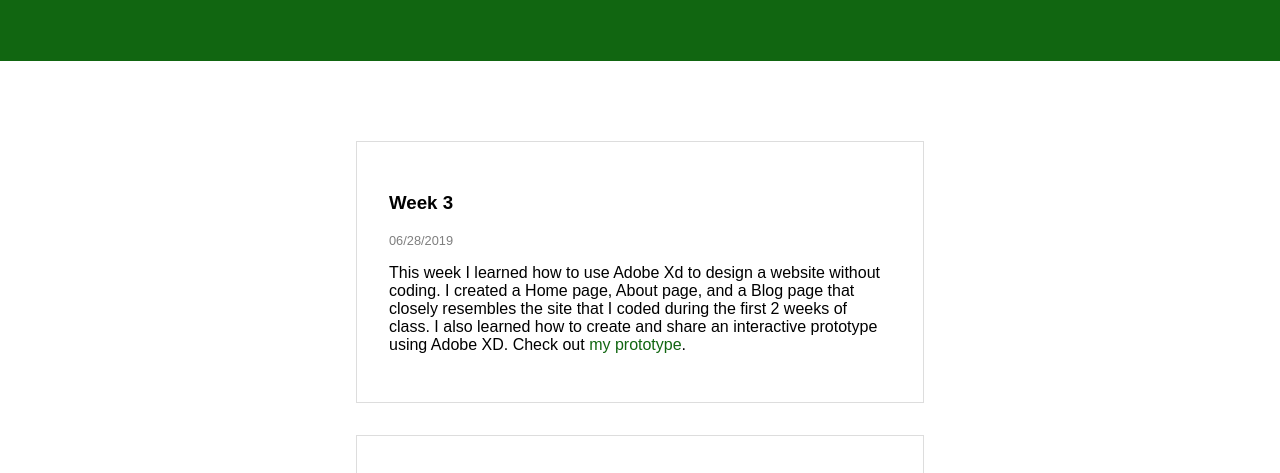
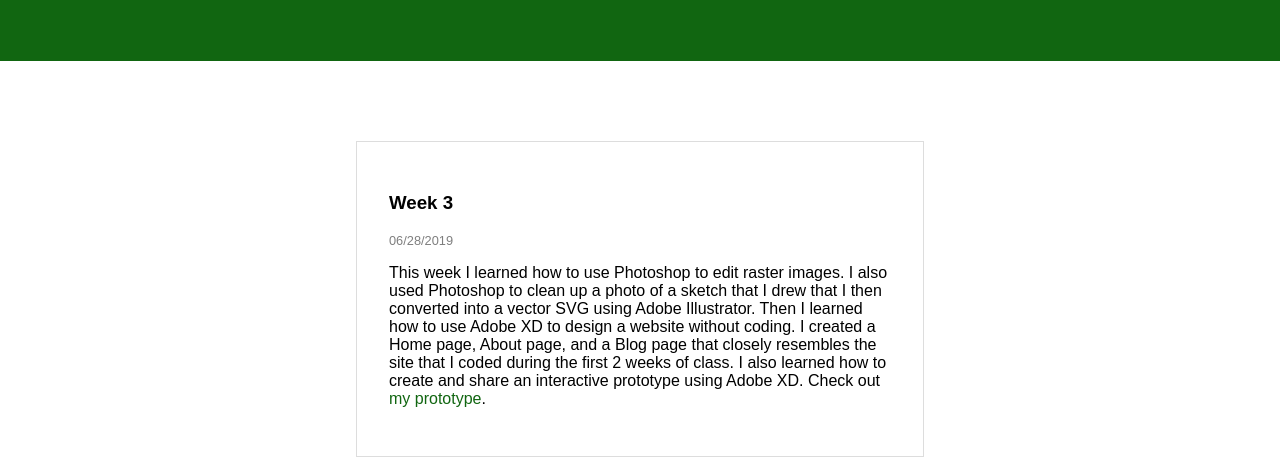
Before and after one commit to iwebstudent30/iwebstudent30.github.io, a plain HTML site: page blog.html in a window 1280 px wide. Shown: the part 327-800 px from the top of the page. Drawn offline with Linux system fonts and the light colour scheme.

Commit message:
updated blog entry for week 3

```diff
--- a/blog.html
+++ b/blog.html
@@ -37,7 +37,9 @@
 
                 <h3>Week 3</h3>
                 <div class="date">06/28/2019</div>
-                <p>This week I learned how to use Adobe Xd to design a website without coding. I created a Home page,
+                <p>This week I learned how to use Photoshop to edit raster images. I also used Photoshop to clean up a
+                    photo of a sketch that I drew that I then converted into a vector SVG using Adobe Illustrator. Then
+                    I learned how to use Adobe XD to design a website without coding. I created a Home page,
                     About page, and a Blog page that closely resembles the site that I coded during the first 2 weeks of
                     class. I also learned how to create and share an interactive prototype using Adobe XD. Check out
                     <a href="https://xd.adobe.com/view/5ebe433d-270d-4b06-7f0c-975ed93501e6-288f/">my prototype</a>.</p>
```
